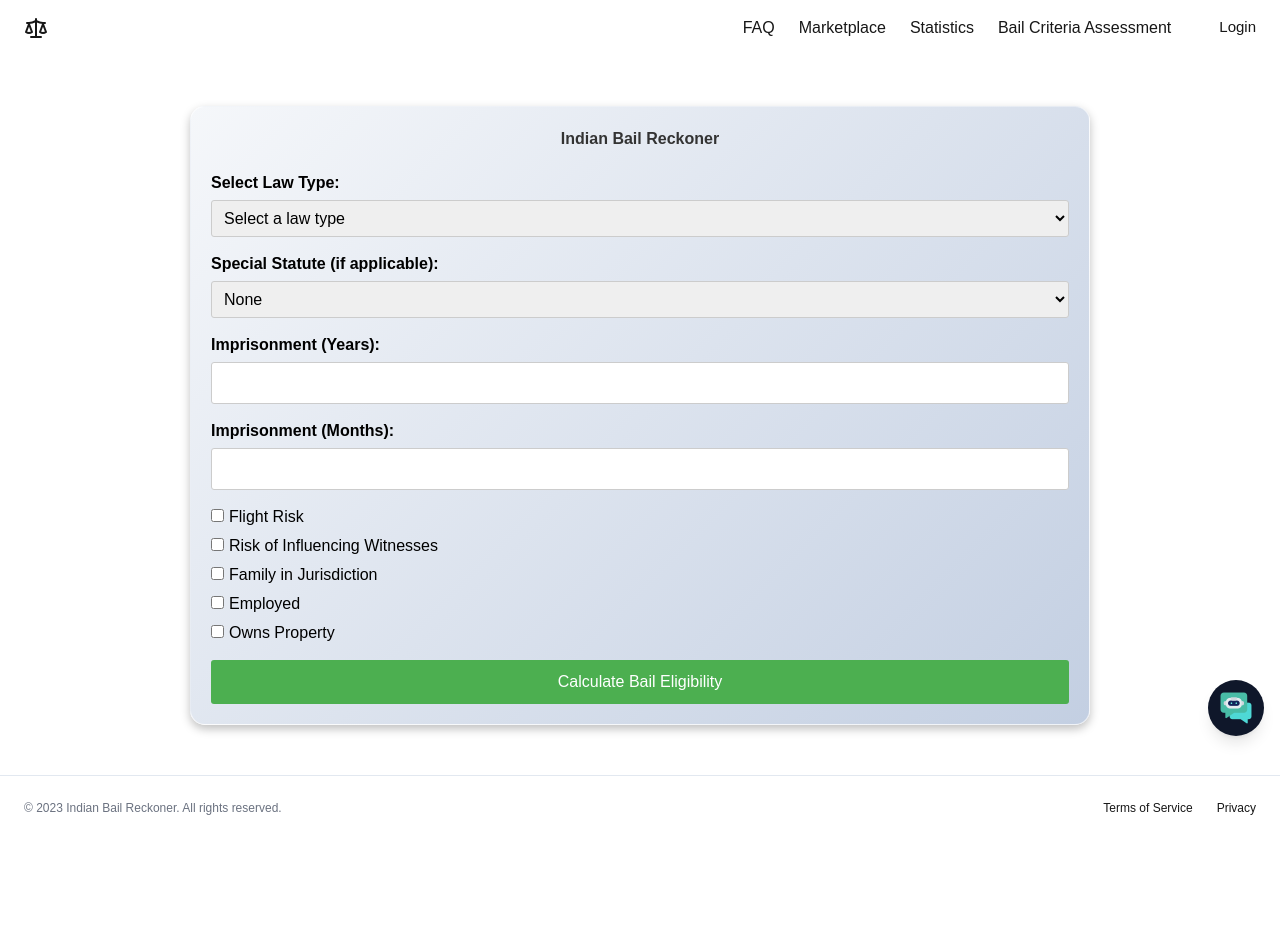
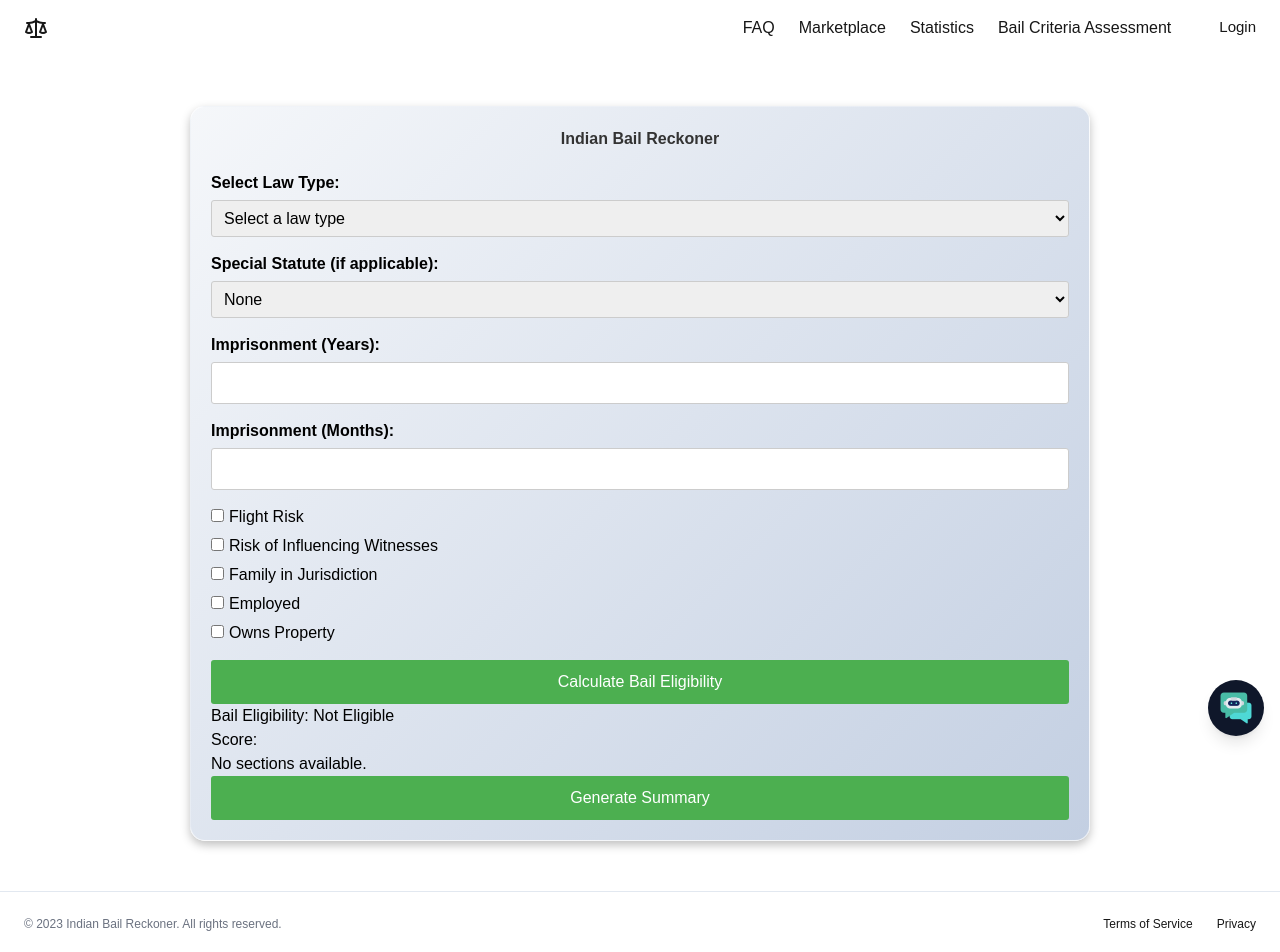
Before and after one commit to AdityaK238/Bail-Reckoner, a Next.js app: page /bail-overview in a window 1280 px wide. Shown: the top 952 px of the page. Before the commit the page ends 840 px from the top, so only its background shows below. Built offline with nearby package versions, Linux system fonts and the light colour scheme.

Commit message:
Latest commit

```diff
--- a/src/app/components/Bail-Calculator/Bail-Calculator.jsx
+++ b/src/app/components/Bail-Calculator/Bail-Calculator.jsx
@@ -13,10 +13,9 @@ const BailReckoner = () => {
   const [familyInJurisdiction, setFamilyInJurisdiction] = useState(false);
   const [employed, setEmployed] = useState(false);
   const [ownsProperty, setOwnsProperty] = useState(false);
-  const [bailEligibility, setBailEligibility] = useState(null);
+  const [bailEligibility, setBailEligibility] = useState({ sections: [] });
   const [sections, setSections] = useState([{ code: " " }]);
   const [summary, setSummary] = useState(null);
-
   const ipcSec = ipcData.sections;
 
   const handleLawTypeChange = (event) => {
@@ -402,13 +401,17 @@ const BailReckoner = () => {
   <div>
     <h3>Bail Eligibility: {bailEligibility.bailEligible ? 'Eligible' : 'Not Eligible'}</h3>
     <p>Score: {bailEligibility.score}</p>
-          {bailEligibility.sections.map((section, index) => (
+    {Array.isArray(bailEligibility.sections) && bailEligibility.sections.length > 0 ? (
+      bailEligibility.sections.map((section, index) => (
         <div key={index}>
-              <h4>Section: {section.code}</h4>
-              <p>Description: {section.description}</p>
-              <p>Punishment: {section.punishment}</p>
+          <h4>Section: {section?.code || 'N/A'}</h4>
+          <p>Description: {section?.description || 'N/A'}</p>
+          <p>Punishment: {section?.punishment || 'N/A'}</p>
         </div>
-          ))}
+      ))
+    ) : (
+      <p>No sections available.</p>
+    )}
     <button className={styles.btn} onClick={generateSummary}>Generate Summary</button>
   </div>
 )}
--- a/src/app/help/english/page.jsx
+++ b/src/app/help/english/page.jsx
@@ -142,10 +142,6 @@ const styles = {
     opacity: '0',
     transition: 'opacity 0.3s',
   },
-};
-
-// Adding media queries for responsiveness
-const mediaQueries = {
   '@media (max-width: 768px)': {
     nav: {
       flexDirection: 'column',
@@ -167,6 +163,12 @@ const mediaQueries = {
       padding: '10px',
     },
   },
+
+};
+
+// Adding media queries for responsiveness
+const mediaQueries = {
+
 };
 
 export default English;
--- a/src/app/help/hindi/page.jsx
+++ b/src/app/help/hindi/page.jsx
@@ -168,10 +168,6 @@ const styles = {
     opacity: '0',
     transition: 'opacity 0.3s',
   },
-};
-
-// Adding media queries for responsiveness
-const mediaQueries = {
   '@media (max-width: 768px)': {
     nav: {
       flexDirection: 'column',
@@ -195,11 +191,4 @@ const mediaQueries = {
   },
 };
 
-
-
-
-
-
-
-
 export default Hindi;
--- a/src/app/help/kannada/page.jsx
+++ b/src/app/help/kannada/page.jsx
@@ -63,10 +63,6 @@ const styles = {
     opacity: '0',
     transition: 'opacity 0.3s',
   },
-};
-
-// Adding media queries for responsiveness
-const mediaQueries = {
   '@media (max-width: 768px)': {
     nav: {
       flexDirection: 'column',
@@ -90,8 +86,7 @@ const mediaQueries = {
   },
 };
 
-
-const Kannada = () => {
+const kannada = () => {
   return (
     <div style={styles.container}>
       <nav style={styles.nav}>
@@ -181,4 +176,4 @@ const Kannada = () => {
   );
 };
 
-export default Kannada;
+export default kannada;
--- a/src/app/help/page.tsx
+++ b/src/app/help/page.tsx
@@ -3,7 +3,7 @@
 import React, { useState } from 'react';
 import { useRouter } from 'next/navigation'; // Use the correct import for Next.js routing
 import Hindi from "@/app/help/hindi/page";
-import Kannada from "@/app/help/Kannada/page";
+import kannada from "@/app/help/kannada/page";
 import English from "@/app/help/english/page";
 import LanguageSelector from "@/app/help/languageSelector";
 
@@ -22,7 +22,7 @@ const HelpPage: React.FC = () => {
       case 'hindi':
         return <Hindi />;
       case 'kannada':
-        return <Kannada />;
+        return <kannada/>;
       case 'english':
         return <English />;
       default:
```
Lines whose indentation alone changed are shown as unchanged.
